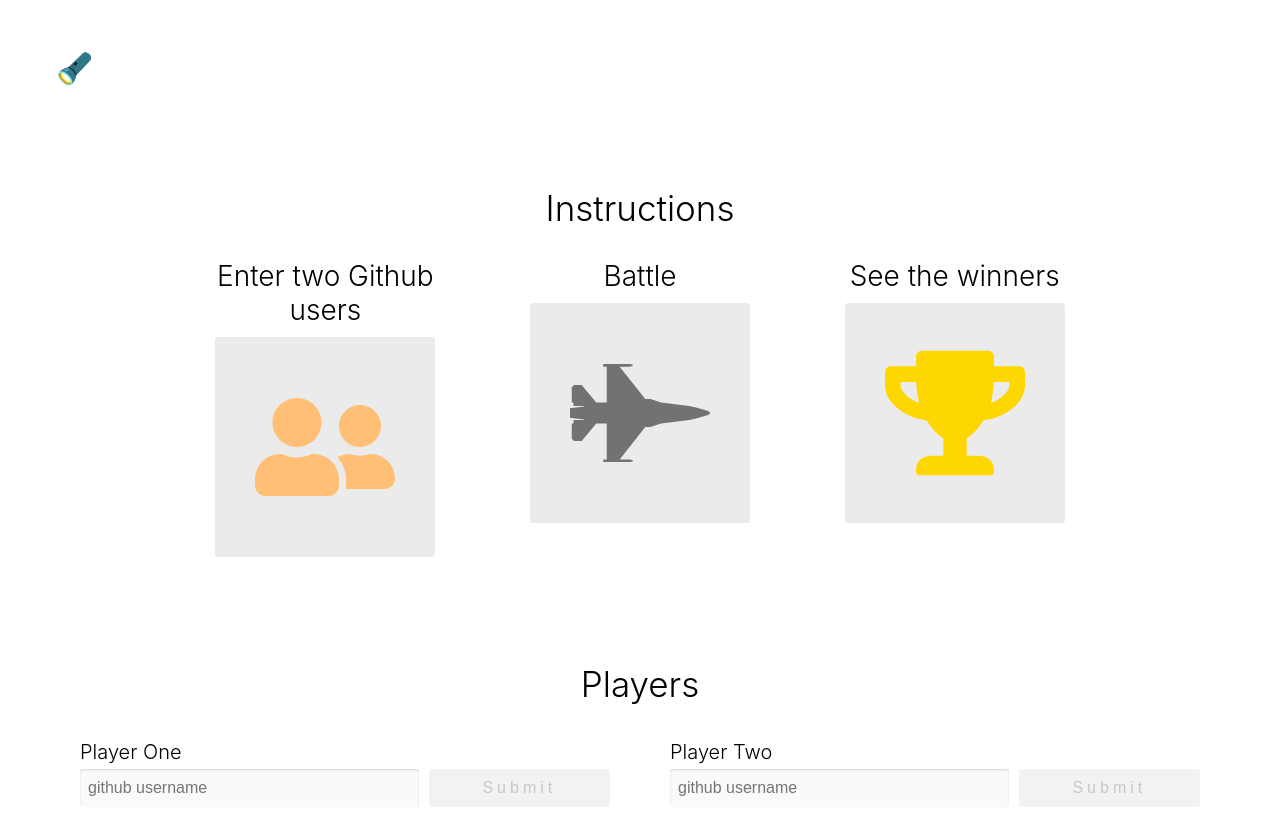
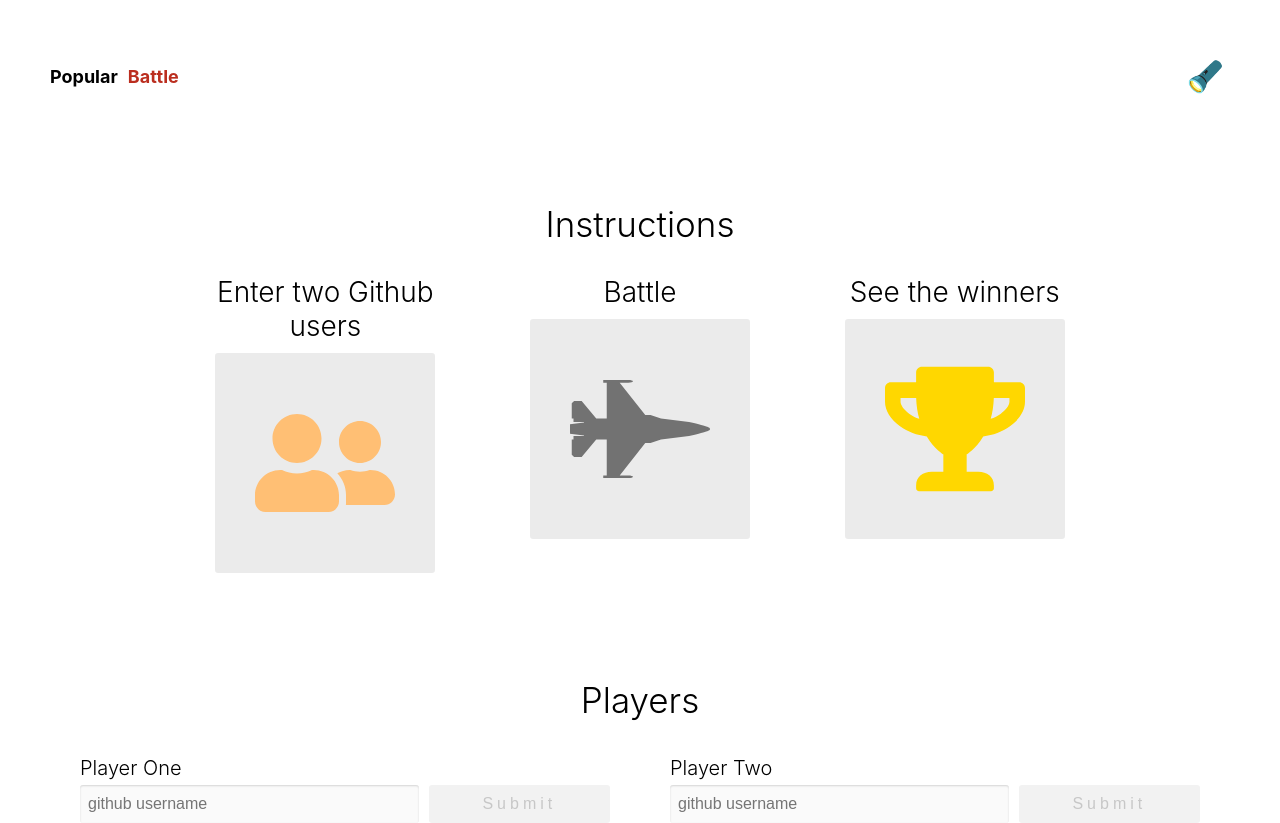
Before and after one commit to james-lyons/github-battle, a React app: page /battle in a window 1280 px wide. Shown: the top 823 px of the page. Built offline with nearby package versions, Linux system fonts and the light colour scheme; no server answers.

Commit message:
navbar and routes

```diff
--- a/package.json
+++ b/package.json
@@ -33,6 +33,7 @@
   },
   "dependencies": {
     "prop-types": "^15.7.2",
+    "query-string": "^6.9.0",
     "react": "^16.12.0",
     "react-dom": "^16.12.0",
     "react-icons": "^3.8.0",
--- a/src/App.js
+++ b/src/App.js
@@ -1,8 +1,10 @@
 import React from 'react';
 import Popular from './containers/PopularContainer/Popular';
 import Battle from './containers/BattleContainer/Battle';
+import Results from './containers/ResultsContainer/Results';
 import Nav from './components/NavBarComponent/NavBar';
 import { ThemeProvider } from './contexts/theme';
+import { BrowserRouter as Router, Route, Switch } from 'react-router-dom';
 
 class App extends React.Component {
     constructor(props) {
@@ -19,15 +21,21 @@ class App extends React.Component {
 
     render() {
         return (
+            <Router>
                 <ThemeProvider value={ this.state }>
                     <div className={this.state.theme}>
                         <div className='container'>
                             <Nav />
-                        <Battle />
-                        <Popular />
+                            <Switch>
+                                <Route exact path='/' component={ Popular }/>
+                                <Route exact path='/battle' component={ Battle }/>
+                                <Route path='/battle/results' component={ Results }/>
+                                <Route render={() => <h1>404</h1>} />
+                            </Switch>
                         </div>
                     </div>
                 </ThemeProvider>
+            </Router>
         );
     };
 };
--- a/src/components/NavBarComponent/NavBar.js
+++ b/src/components/NavBarComponent/NavBar.js
@@ -1,11 +1,37 @@
 import React from 'react';
 import { ThemeConsumer } from '../../contexts/theme';
+import { NavLink } from 'react-router-dom'
+
+const activeStyle = {
+  color: 'rgb(187, 46, 31)'
+}
 
 const NavBar = () => {
     return (
         <ThemeConsumer>
             {({ theme, toggleTheme }) => (
                 <nav className="row space-between">
+                    <ul className='row nav'>
+                        <li>
+                            <NavLink
+                                to='/'
+                                exact
+                                activeStyle={ activeStyle }
+                                className='nav-link'
+                            >
+                                Popular
+                            </NavLink>
+                        </li>
+                        <li>
+                            <NavLink
+                                to='/battle'
+                                activeStyle={ activeStyle }
+                                className='nav-link'
+                            >
+                                Battle
+                            </NavLink>
+                        </li>
+                    </ul>
                     <button
                         className="btn-clear"
                         onClick={ toggleTheme }
--- a/src/components/PlayerPreviewComponent/PlayerPreview.js
+++ b/src/components/PlayerPreviewComponent/PlayerPreview.js
@@ -1,6 +1,7 @@
 import React from 'react';
 import PropTypes from 'prop-types';
-import { FaTimesCircle } from 'react-icons/fa'
+import { ThemeConsumer } from '../../contexts/theme';
+import { FaTimesCircle } from 'react-icons/fa';
 
 const PlayerPreview = ({ username, label, onReset}) => {
     return (
--- a/src/containers/BattleContainer/Battle.js
+++ b/src/containers/BattleContainer/Battle.js
@@ -3,6 +3,7 @@ import InstructionsComponent from '../../components/InstructionsComponent/Instru
 import PlayerInput from '../PlayerInputContainer/PlayerInput';
 import PlayerPreview from '../../components/PlayerPreviewComponent/PlayerPreview';
 import Results from '../ResultsContainer/Results';
+import { Link } from 'react-router-dom';
 
 class Battle extends React.Component {
     constructor(props) {
@@ -29,21 +30,7 @@ class Battle extends React.Component {
     };
 
     render() {
-        const { playerOne, playerTwo, battle } = this.state;
-
-        if (battle === true) {
-            return (
-                <Results
-                    playerOne={ playerOne }
-                    playerTwo={ playerTwo }
-                    onReset={() => this.setState({
-                        playerOne: null,
-                        playerTwo: null,
-                        battle: false
-                    })}
-                />
-            );
-        };
+        const { playerOne, playerTwo } = this.state;
 
         return (
             <>
@@ -79,11 +66,15 @@ class Battle extends React.Component {
                     </div>
                 </div>
                 { playerOne && playerTwo && (
-                    <button className="btn btn-dark btn-space"
-                        onClick={() => this.setState({ battle: true })
-                        }>
-                            Battle!
-                    </button>
+                    <Link
+                        className="btn btn-dark btn-space"
+                        to={{
+                            pathname: `/battle/results`,
+                            search: `?playerOne=${ playerOne }&playerTwo=${ playerTwo }`
+                        }}
+                    >
+                        Battle!
+                    </Link>
                 )}
             </>
         );
--- a/src/containers/ResultsContainer/Results.js
+++ b/src/containers/ResultsContainer/Results.js
@@ -3,8 +3,9 @@ import { battle } from '../../utils/api';
 import Card from '../../components/CardComponent/Card';
 import ProfileList from '../../components/ProfileListComponent/ProfileList';
 import LoadingBar from '../LoadingBarContainer/LoadingBar';
-import Tooltip from '../TooltipContainer/Tooltip';
 import PropTypes from 'prop-types';
+import queryString from 'query-string'
+import { Link } from 'react-router-dom'
 
 class Results extends React.Component {
     constructor(props) {
@@ -18,7 +19,7 @@ class Results extends React.Component {
     };
 
     componentDidMount() {
-        const { playerOne, playerTwo } = this.props;
+        const { playerOne, playerTwo } = queryString.parse(this.props.location.search);
 
         battle([ playerOne, playerTwo ])
             .then((players) => {
@@ -71,12 +72,12 @@ class Results extends React.Component {
                         <ProfileList profile={ loser.profile }/>
                     </Card>
                 </div>
-                <button
-                    onClick={ this.props.onReset }
+                <Link
                     className='btn dark-btn btn-space'
+                    to='/battle'
                 >
                     Reset
-                </button>
+                </Link>
             </>
         );
     };
--- a/src/index.css
+++ b/src/index.css
@@ -39,6 +39,11 @@ li {
   background: transparent;
 }
 
+.nav li {
+  margin-right: 10px;
+}
+
+
 .nav-link {
   font-size: 18px;
   font-weight: bold;
@@ -53,6 +58,10 @@ li {
 
 .space-around {
   justify-content: space-around;
+}
+
+.space-between {
+  justify-content: space-between;
 }
 
 .header-lg {
--- a/webpack.config.js
+++ b/webpack.config.js
@@ -5,7 +5,8 @@ module.exports = {
     entry: './src/index.js',
     output: {
         path: path.resolve(__dirname, 'dist'),
-        filename: 'index_bundle.js'
+        filename: 'index_bundle.js',
+        publicPath: '/'
     },
     module: {
         rules: [
@@ -18,5 +19,8 @@ module.exports = {
         new HtmlWebpackPlugin({
             template: 'public/index.html'
         })
-    ]
+    ],
+    devServer: {
+        historyApiFallback: true
+    }
 }
```
Also changed, not shown: 1 other file (tests, documents, lock files or other folders). Lines whose indentation alone changed are shown as unchanged.
